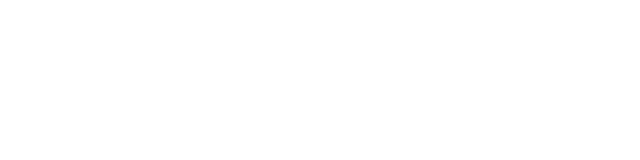
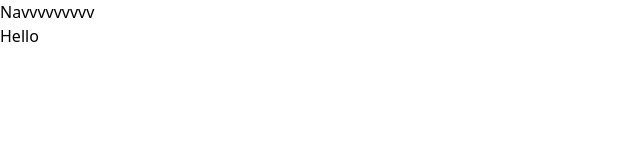
Before and after one commit to anupamahalder/Fund-Joy-Donation-React-Project, a React (Vite) app: page / in a window 1280 px wide. Shown: the top 160 px of the page, without its empty margins (0-640 px from the left). Built offline with nearby package versions, Linux system fonts and the light colour scheme.

Commit message:
Created router using RouterProvider component

```diff
--- /dev/null
+++ b/src/Home/Home.jsx
@@ -0,0 +1,10 @@
+
+const Home = () => {
+    return (
+        <div>
+            <h1>Hello</h1>
+        </div>
+    );
+};
+
+export default Home;
--- /dev/null
+++ b/src/Layout/MainLayout.jsx
@@ -0,0 +1,11 @@
+import { Outlet } from "react-router-dom";
+const MainLayout = () => {
+    return (
+        <div>
+            <h1>Navvvvvvvvv</h1>
+            <Outlet></Outlet>
+        </div>
+    );
+};
+
+export default MainLayout;
--- /dev/null
+++ b/src/Router/Router.jsx
@@ -0,0 +1,23 @@
+import { createBrowserRouter } from "react-router-dom";
+import Home from "../Home/Home";
+import MainLayout from "../Layout/MainLayout";
+
+const myCreatedRouter = createBrowserRouter([
+    {
+        path: '/',
+        element: <MainLayout></MainLayout>,
+        errorElement: <div>Error</div>,
+        children: [
+            {
+                path: '/',
+                element: <Home></Home>,
+            },
+            {
+                path: '/donations',
+                element: <div>Donations</div>
+            }
+        ]
+    }
+])
+
+export default myCreatedRouter;
--- a/src/main.jsx
+++ b/src/main.jsx
@@ -1,8 +1,11 @@
 import React from 'react'
 import ReactDOM from 'react-dom/client'
 import './index.css'
+import { RouterProvider } from 'react-router-dom'
+import myCreatedRouter from './Router/Router'
 
 ReactDOM.createRoot(document.getElementById('root')).render(
   <React.StrictMode>
+    <RouterProvider router={myCreatedRouter}></RouterProvider>
   </React.StrictMode>,
 )
```
